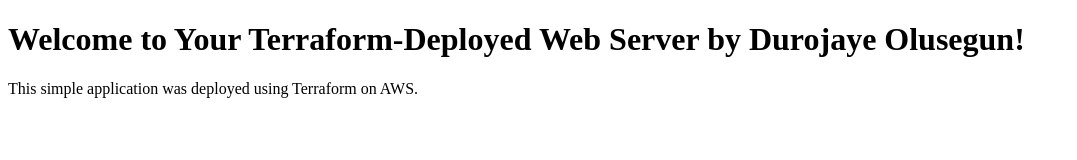
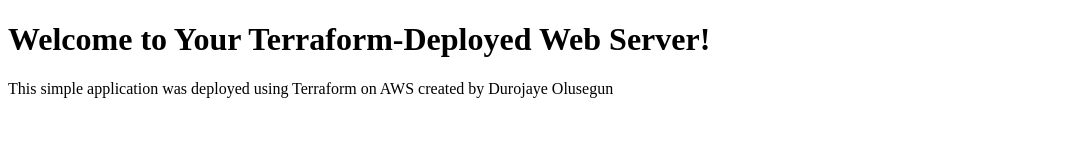
Before and after one commit to GeoSegun/simple-node-application, a website: page app/views/index.html in a window 1280 px wide. Shown: the whole page, without its empty margins (0-1077 px from the left). Drawn offline with Linux system fonts and the light colour scheme.

Commit message:
initial commit

```diff
--- a/app/views/index.html
+++ b/app/views/index.html
@@ -6,7 +6,7 @@
     <title>Welcome</title>
 </head>
 <body>
-    <h1>Welcome to Your Terraform-Deployed Web Server by Durojaye Olusegun!</h1>
-    <p>This simple application was deployed using Terraform on AWS.</p>
+    <h1>Welcome to Your Terraform-Deployed Web Server!</h1>
+    <p>This simple application was deployed using Terraform on AWS created by Durojaye Olusegun</p>
 </body>
 </html>
```
Also changed, not shown: README.md (deleted), app/package.json (indentation only), 2 other files.
